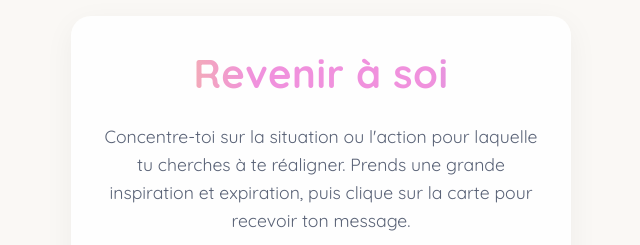
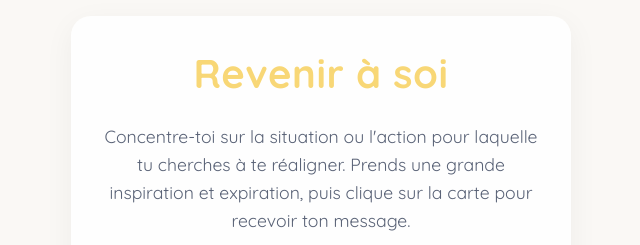
Before and after one commit to julie-bi/Oracle_boussoleinterieure, a plain HTML site: page index.html in a window 1280 px wide. Shown: the top 245 px of the page, without its empty margins (319-959 px from the left). Drawn offline with Linux system fonts and the light colour scheme.

Commit message:
Update styles.css

```diff
--- a/styles.css
+++ b/styles.css
@@ -29,22 +29,8 @@ h1 {
     font-size: 2.5rem;
     font-weight: 700;
     margin-bottom: 1.5rem;
-    background: linear-gradient(90deg,
-        #f091dd 0%,
-        #8db0ea 20%,
-        #90d9b4 40%,
-        #f8d776 60%,
-        #f091dd 80%);
-    background-size: 200% auto;
-    color: transparent;
-    -webkit-background-clip: text;
-    background-clip: text;
-    animation: gradient 8s linear infinite;
+    color: #f8d776; /* Jaune uni de la palette */
     letter-spacing: 0.5px;
-}
-@keyframes gradient {
-    0% {background-position: 0% center;}
-    100% {background-position: 200% center;}
 }
 p {
     color: #5a6377;
```
